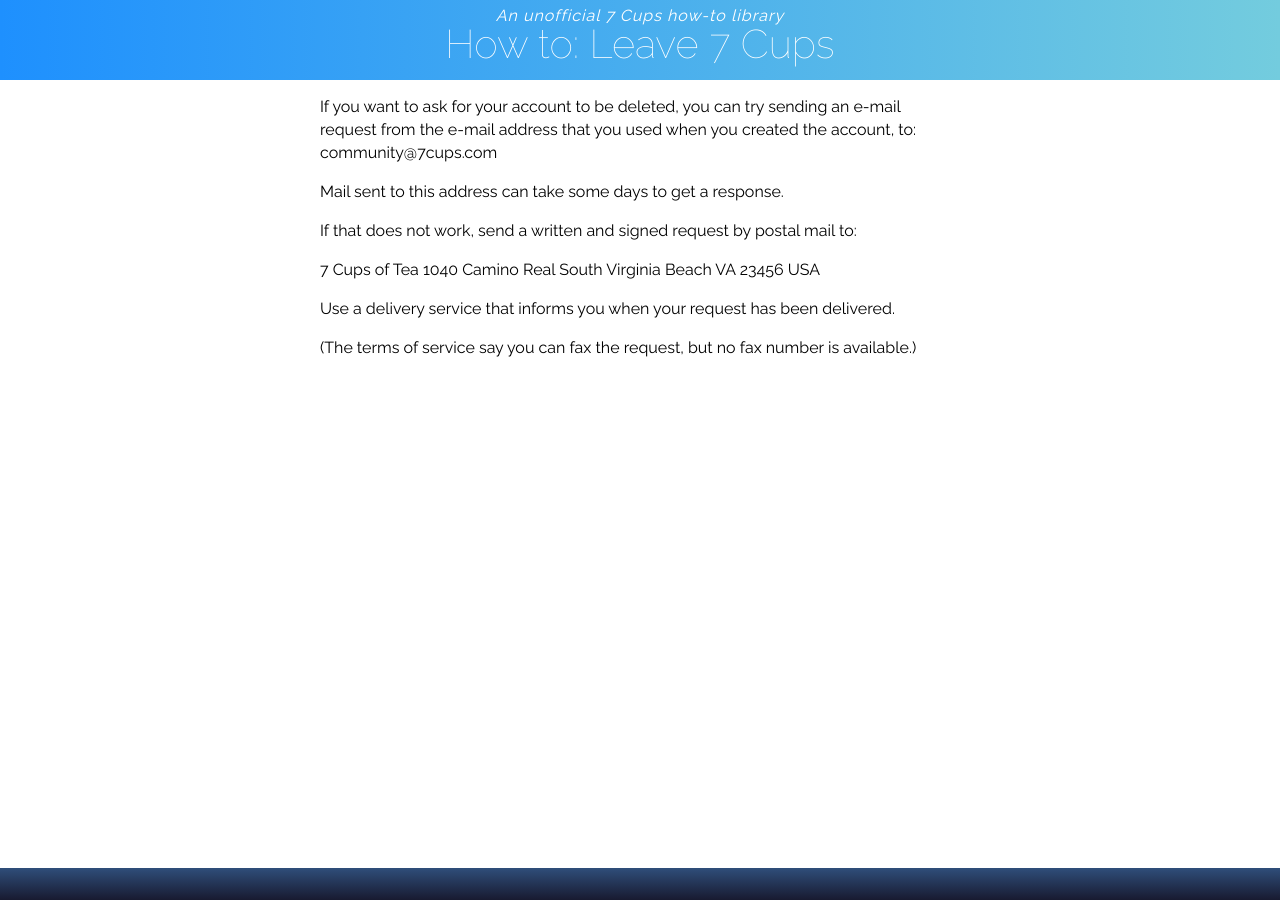
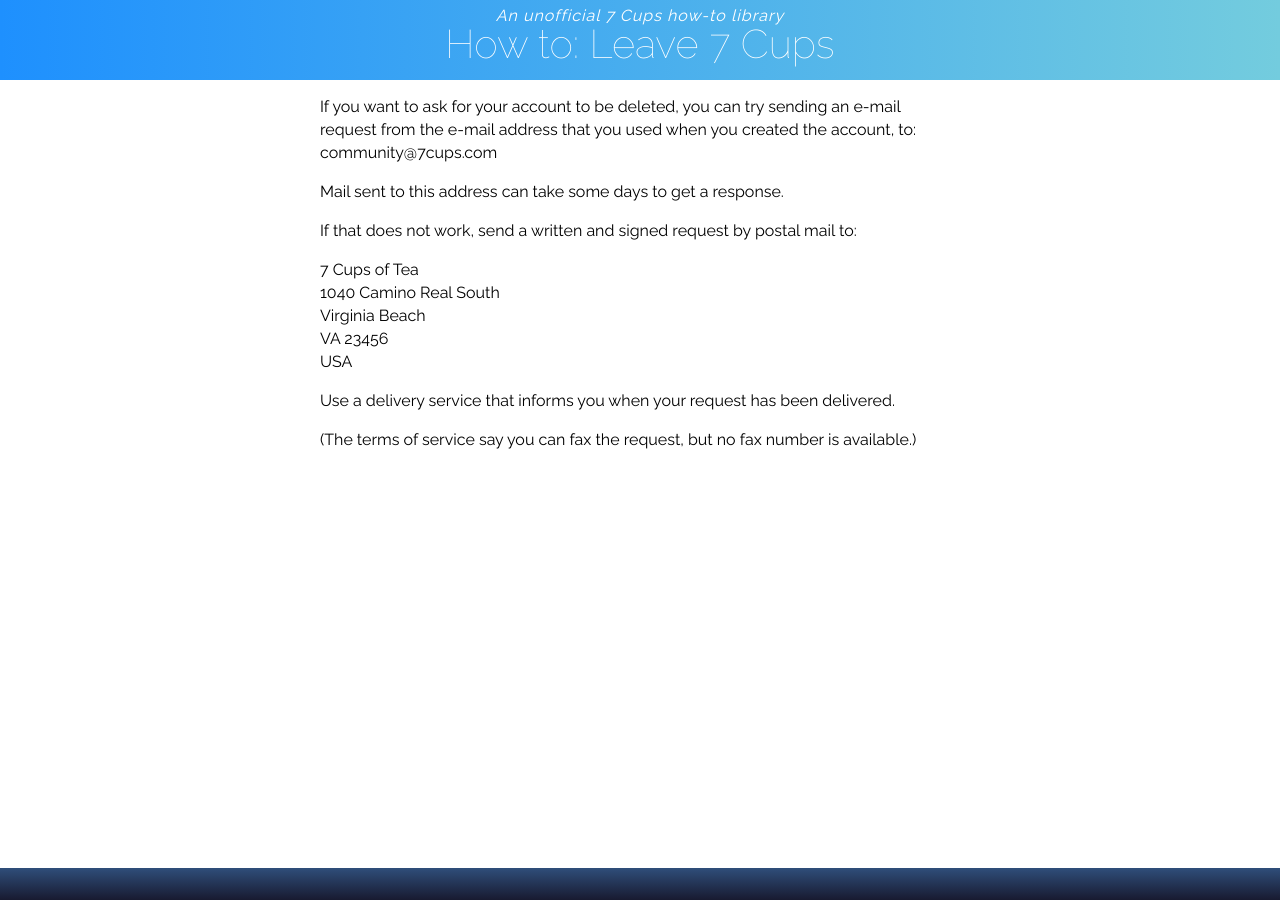
Before and after one commit to RarelyCharlie/rarelycharlie.github.io, a Jekyll site: the page built from _howto/leave.md, in a window 1280 px wide and 900 px high, scrolled down 953 px. Built offline with Jekyll 4.4.1, drawn with Linux system fonts in a browser that asks for light colours.

Commit message:
line breaks in address

```diff
--- a/_howto/leave.md
+++ b/_howto/leave.md
@@ -37,10 +37,10 @@ Mail sent to this address can take some days to get a response.
 
 If that does not work, send a written and signed request by postal mail to:
 
-7 Cups of Tea
-1040 Camino Real South
-Virginia Beach
-VA 23456
+7 Cups of Tea\\
+1040 Camino Real South\\
+Virginia Beach\\
+VA 23456\\
 USA
 
 Use a delivery service that informs you when your request has been delivered.
```
